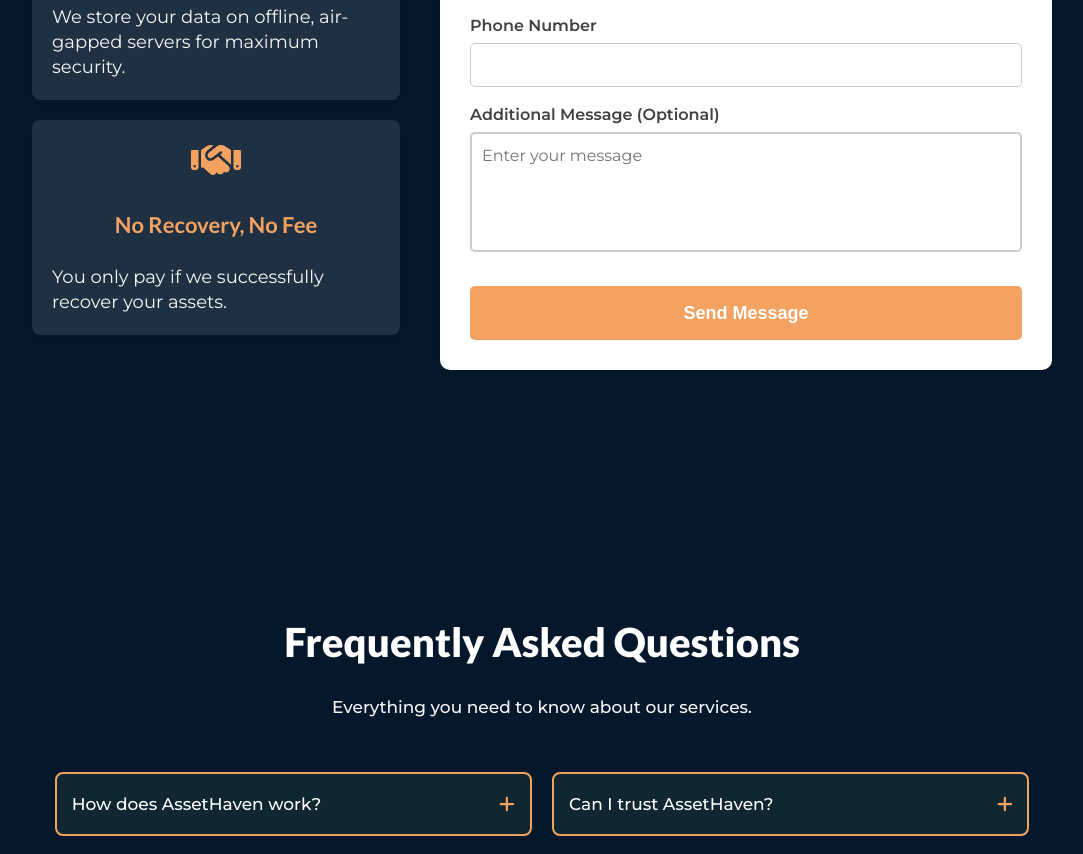
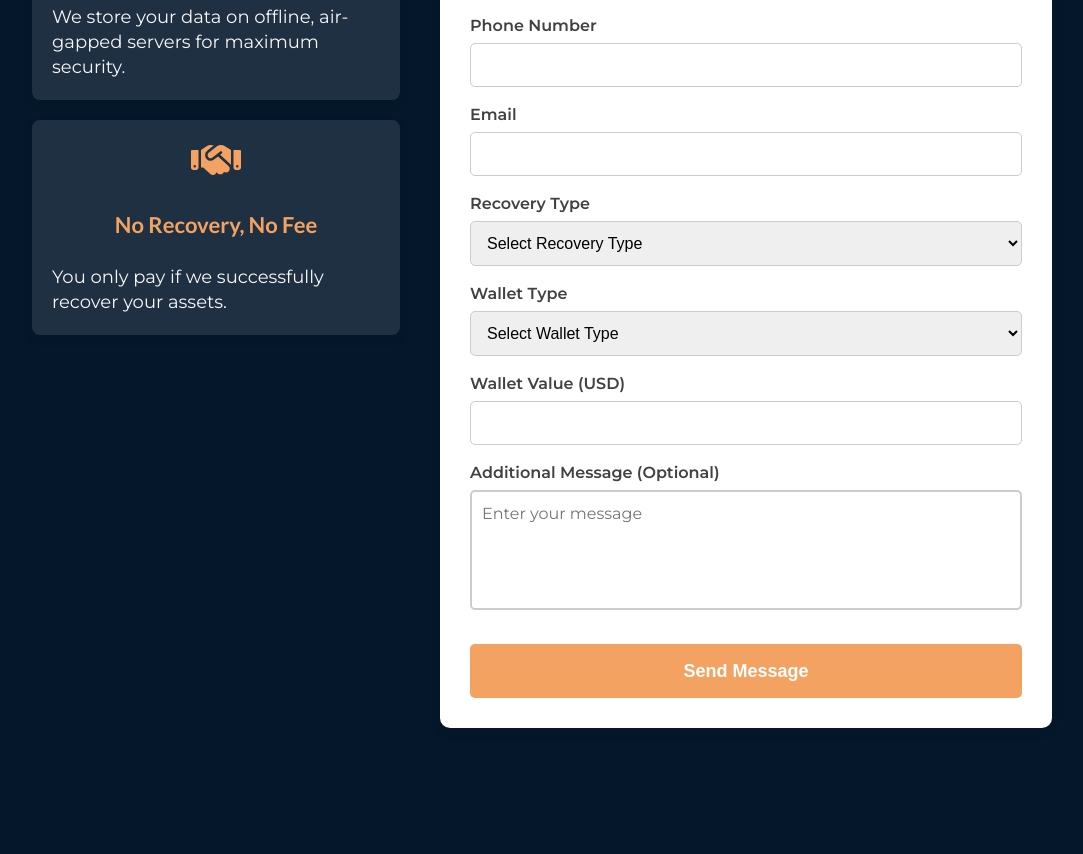
Before and after one commit to iamfloxyp/AssetHaven, a React (Vite) app: page /contact in a window 1280 px wide. Shown: the part 818-1672 px from the top of the page, without its empty margins (98-1181 px from the left). Built offline with nearby package versions, Linux system fonts and the light colour scheme.

Commit message:
Fix: Replace the omitted form

```diff
--- a/src/pages/ContactUs.jsx
+++ b/src/pages/ContactUs.jsx
@@ -219,6 +219,32 @@
                   <input type="text" name="phone" value={formData.phone} onChange={handleChange} required />
                 </div>
                 <div className="form-group">
+                  <label>Email</label>
+                  <input type="email" name="email" value={formData.email} onChange={handleChange} required />
+                </div>
+                <div className="form-group">
+                  <label>Recovery Type</label>
+                  <select name="recoveryType" value={formData.recoveryType} onChange={handleChange} required>
+                    <option value="">Select Recovery Type</option>
+                    {recoveryTypes.map((type, index) => (
+                      <option key={index} value={type}>{type}</option>
+                    ))}
+                  </select>
+                </div>
+                <div className="form-group">
+                  <label>Wallet Type</label>
+                  <select name="walletType" value={formData.walletType} onChange={handleChange} required>
+                    <option value="">Select Wallet Type</option>
+                    {walletTypes.map((wallet, index) => (
+                      <option key={index} value={wallet}>{wallet}</option>
+                    ))}
+                  </select>
+                </div>
+                <div className="form-group">
+                  <label>Wallet Value (USD)</label>
+                  <input type="number" name="walletValue" value={formData.walletValue} onChange={handleChange} required />
+                </div>
+                <div className="form-group">
                   <label>Additional Message (Optional)</label>
                   <textarea name="message" value={formData.message} onChange={handleChange} rows="4" placeholder="Enter your message" required />
                 </div>
```
